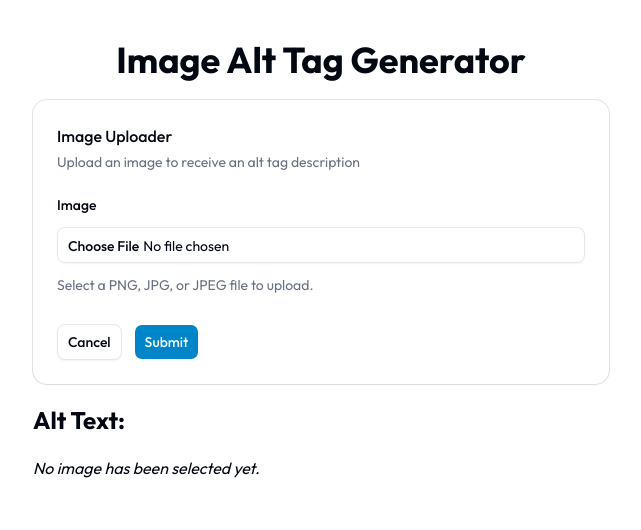
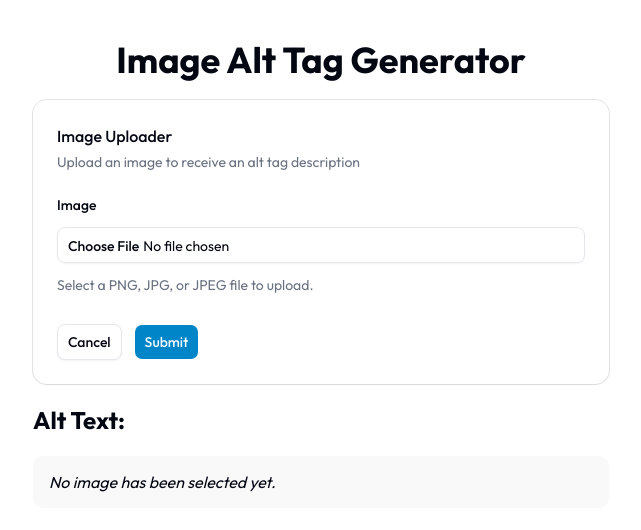
Before and after one commit to JMixson/alt-text-generator, a Next.js app: page / in a window 1280 px wide. Shown: the top 530 px of the page, without its empty margins (319-960 px from the left). Built offline with nearby package versions, Linux system fonts and the light colour scheme.

Commit message:
Move default text into main return

```diff
--- a/components/AltText.tsx
+++ b/components/AltText.tsx
@@ -1,18 +1,18 @@
 import CopyButton from './ui/copy-button';
 
 function AltText({ result }: { result: string }) {
-  if (!result) {
-    return (
-      <p className="text-pretty">
-        <em>No image has been selected yet.</em>
-      </p>
-    );
-  }
-
   return (
     <div className="bg-muted/50 flex gap-3.5 rounded-lg border-transparent px-4 py-3.5">
-      <p className="text-pretty">{result}</p>
-      <CopyButton text={result} />
+      {result ? (
+        <>
+          <p className="text-pretty">{result}</p>
+          <CopyButton text={result} />
+        </>
+      ) : (
+        <p className="text-pretty">
+          <em>No image has been selected yet.</em>
+        </p>
+      )}
     </div>
   );
 }
```
